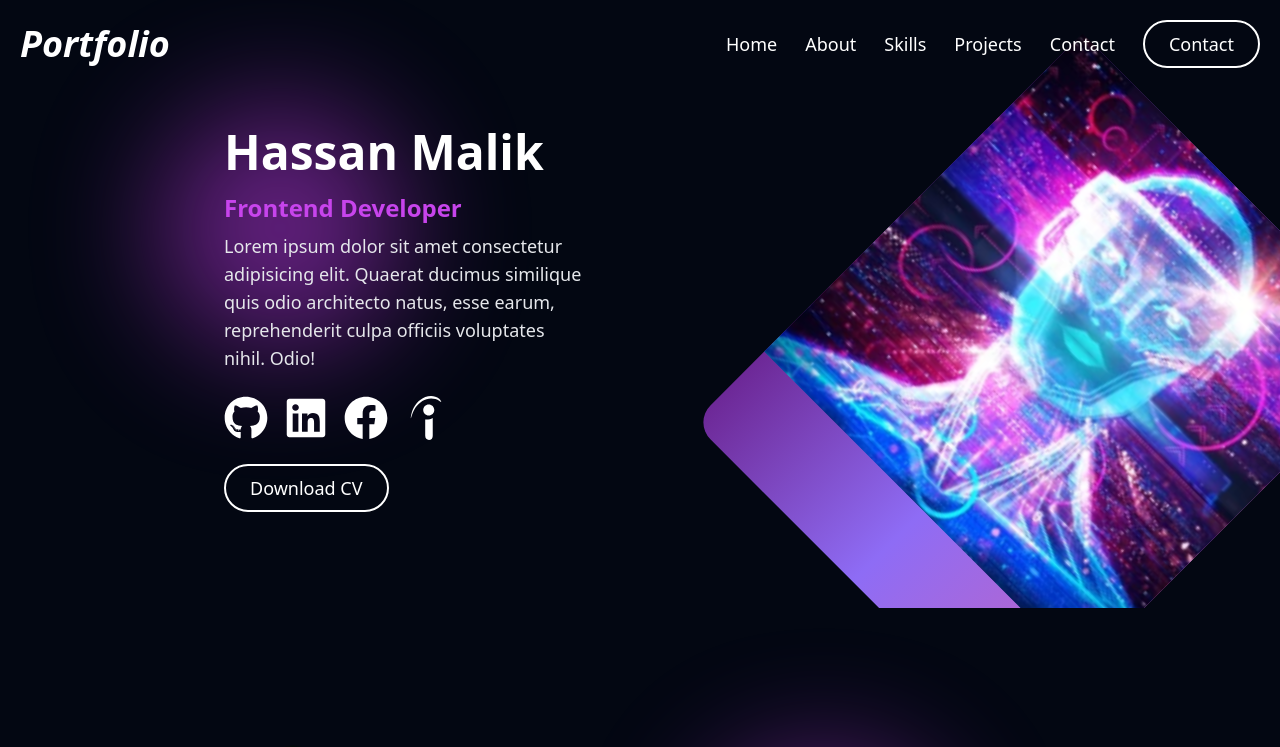
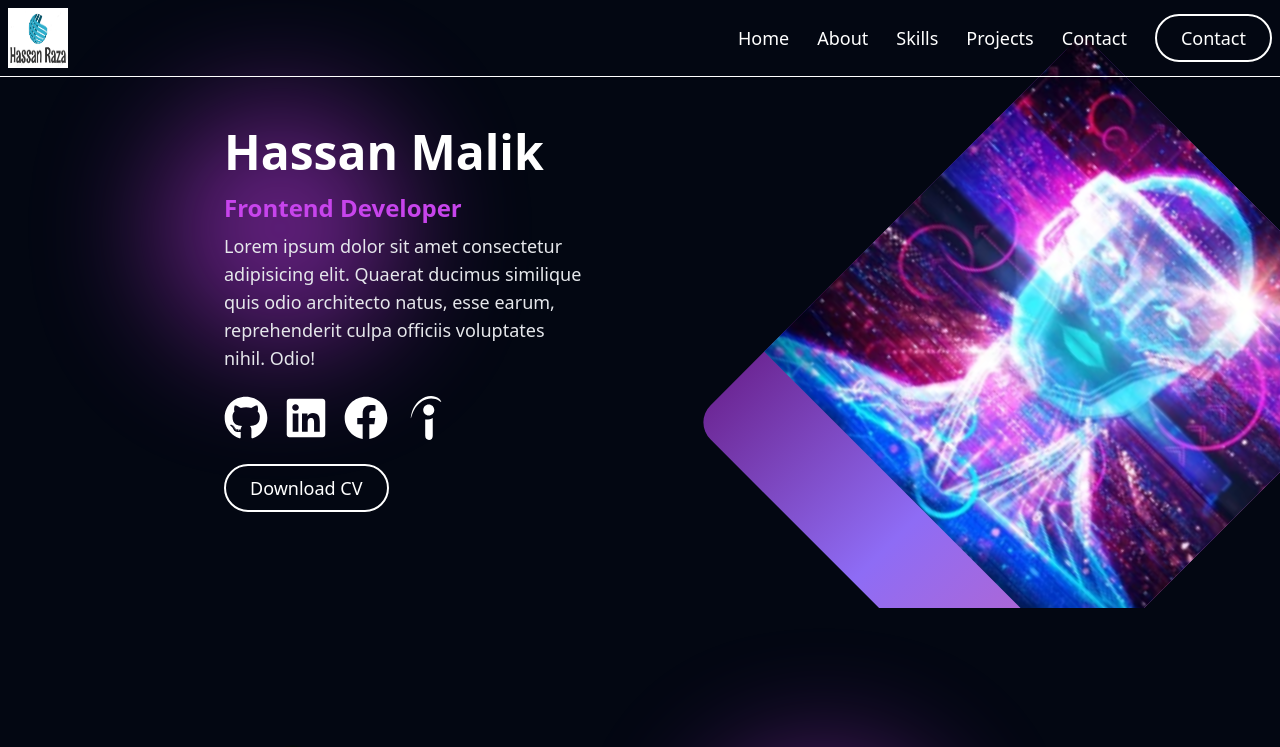
Before and after one commit to malik9594/UPDATED-PORTFOLIO, a React (Vite) app: page / in a window 1280 px wide. Shown: the top 747 px of the page. Built offline with nearby package versions, Linux system fonts and the light colour scheme.

Commit message:
new fixes

```diff
--- a/index.html
+++ b/index.html
@@ -2,7 +2,7 @@
 <html lang="en">
   <head>
     <meta charset="UTF-8" />
-    <link rel="icon" type="image/svg+xml" href="/vite.svg" />
+    <!-- <link rel="icon" type="image/svg+xml" href="/vite.svg" /> -->
     <meta name="viewport" content="width=device-width, initial-scale=1.0" />
     <title>Hassan Portfolio</title>
   </head>
--- a/src/App.jsx
+++ b/src/App.jsx
@@ -6,6 +6,7 @@ import About from "./components/About";
 import Skills from "./components/Skills";
 import Projects from "./components/Projects";
 import Contact from "./components/Contact";
+import Navbar from "./components/Navbar";
 
 const App = () => {
   useEffect(() => {
@@ -17,6 +18,7 @@ const App = () => {
   }, []);
   return (
     <main className="bg-gray-950">
+      <Navbar/>
       <Hero />
       <About/>
       <Skills />
--- a/src/components/Hero.jsx
+++ b/src/components/Hero.jsx
@@ -11,6 +11,7 @@ import { FaFacebook, FaGithub, FaLinkedin, FaLinkedinIn } from "react-icons/fa";
 import { SiIndeed } from "react-icons/si";
 const Hero = () => {
   return (
+    <>
     <div className="relative overflow-hidden min-h-[550px] sm:min-h-[600px] flex flex-col items-center">
       <div
         className="md:h-[550px] h-[500px] w-[450px] bg-gradient-to-r absolute from-[#6d2897] via-[#8e6cf5] to-[#bb61c5] transform rotate-45
@@ -20,7 +21,7 @@ const Hero = () => {
         <img src={heroImage} alt="hero image" class="h-[350px] sm:h-[170px] md:h-[450px] w-[280px] sm:w-[480px] object-cover transform  relative"/>
     </figure>
       </div>
-      <Navbar />
+
       <main
         id="home"
         className="flex flex-col md:flex-row items-center justify-center
@@ -85,7 +86,8 @@ const Hero = () => {
           /> */}
         </figure>
       </main>
-    </div>
+    </div></>
+
   );
 };
 
--- a/src/components/Navbar.jsx
+++ b/src/components/Navbar.jsx
@@ -1,7 +1,28 @@
-import React, { useState } from "react";
-import { FiMenu, FiX} from "react-icons/fi";
+import React, { useEffect, useState } from "react";
+import { FiMenu, FiX } from "react-icons/fi";
+import Logo from "../assets/Logo.png";
 const Navbar = () => {
   const [isOpen, setIsOpen] = useState(false);
+  const [isVisible, setIsVisible] = useState(true);
+  const [lastScrollTop, setLastScrollTop] = useState(0);
+  useEffect(() => {
+    const handleScroll = () => {
+      const currentScroll = window.scrollY;
+
+      if (currentScroll > lastScrollTop) {
+        // Scrolling down, hide navbar
+        setIsVisible(false);
+      } else {
+        // Scrolling up, show navbar
+        setIsVisible(true);
+      }
+
+      setLastScrollTop(currentScroll);
+    };
+
+    window.addEventListener("scroll", handleScroll);
+    return () => window.removeEventListener("scroll", handleScroll); // Cleanup
+  }, [lastScrollTop]);
   const NavbarLinks = [
     { id: 1, name: "Home", link: "#home" },
     { id: 2, name: "About", link: "#about" },
@@ -11,14 +32,16 @@ const Navbar = () => {
   ];
   return (
     <header
-      className="fixed top-0 left-0 w-full z-20 text-white"
+      className={`fixed top-0 left-0 w-full z-20 border-b border-r-0 border-l-0  text-white transition-transform duration-500 ${
+        isVisible ? "translate-y-0" : "-translate-y-full"
+      }`}
       data-aos="fade-up"
       data-aos-delay="300"
     >
-      <div className="container flex mx-auto items-center justify-between p-5">
+      <div className="container flex mx-auto items-center justify-between p-2">
         {/* LOGO */}
         <a href="#home" className="text-4xl font-bold italic text-white">
-          Portfolio
+          <img src={Logo} className="w-[60px] h-[60px]" />
         </a>
         {/* Mobile Menu Toggle */}
         <button
@@ -40,28 +63,44 @@ const Navbar = () => {
               {link.name}
             </a>
           ))}
-          <button className="inline-flex text-white border-2 py-2 px-6 focus:outline-none hover:bg-purple-800 rounded-full text-lg">
+          <button className="inline-flex text-white border-2 py-2 px-6 focus:outline-none hover:bg-purple-800 rounded-full text-lg cursor-pointer">
             Contact
           </button>
         </nav>
       </div>
       {/* Mobile Navigation */}
-      <div className={`${isOpen ? 'block': 'hidden'} md:hidden bg-[#801b9c] absolute top-0 left-0 w-full h-screen flex flex-col items-center justify-center space-y-8 pt-16`}>
+      <div
+        className={`${
+          isOpen ? "block" : "hidden"
+        } md:hidden bg-[#801b9c] absolute top-0 left-0 w-full h-screen flex flex-col items-center justify-center space-y-8 pt-16`}
+      >
         {/* Close Button */}
-   <button className="absolute top-5 right-5 text-white" onClick={()=>{setIsOpen(false)}}>
-    <FiX className="w-8 h-8"/>
+        <button
+          className="absolute top-5 right-5 text-white"
+          onClick={() => {
+            setIsOpen(false);
+          }}
+        >
+          <FiX className="w-8 h-8" />
         </button>
         {/* Mobile Navigation Links */}
-   {NavbarLinks.map((link)=>(
-    <a href={link.link} key={link.id} className="text-lg text-white hover:text-gray-300"
-    onClick={()=>{setIsOpen(false)}}>{link.name}</a>
+        {NavbarLinks.map((link) => (
+          <a
+            href={link.link}
+            key={link.id}
+            className="text-lg text-white hover:text-gray-300"
+            onClick={() => {
+              setIsOpen(false);
+            }}
+          >
+            {link.name}
+          </a>
         ))}
         {/* Contact button */}
         <button className="inline-flex text-white border-2 py-2 px-6 focus: outline-none hover:bg-purple-800 rounded-full text-lg">
           Contact
         </button>
       </div>
-
     </header>
   );
 };
```
Also changed, not shown: src/assets/Logo.png (added). Lines whose indentation alone changed are shown as unchanged.
